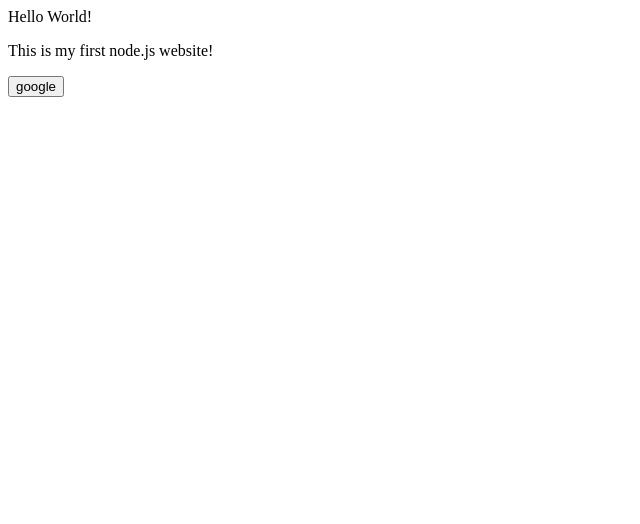
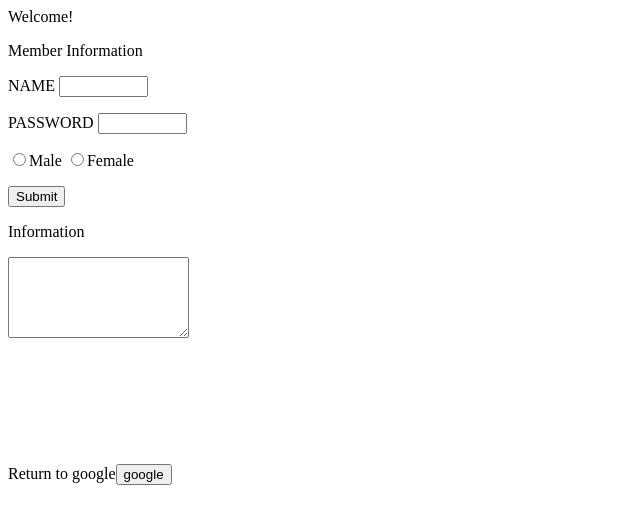
Before and after one commit to jenny00600/jenny_website, a plain HTML site: page Web/index.html in a window 1280 px wide. Shown: the whole page, without its empty margins (0-640 px from the left). Drawn offline with Linux system fonts and the light colour scheme.

Commit message:
HTML_website

```diff
--- a/Web/index.html
+++ b/Web/index.html
@@ -1,10 +1,48 @@
 <html>
 <head>
-<title>Hello World</title>
+<title>This is my first node.js website!</title>
 </head>
 <body>
-<p>Hello World!</p>
-<p>This is my first node.js website!</p>
-<input type ="button" onclick="javascript:location.href='http://www.google.com'" value="google"></input>
+<p>Welcome!</p>
+<p>Member Information</p>
+
+<form>
+NAME		<input type=text id="name" name=NAME value="" size=8 maxlength=20>
+</form>
+
+<form>
+PASSWORD	<input type=password id="PW" name=passwd value="" size=8 maxlength=10>
+</form>
+
+<form>
+<input type=radio name=SEX value=male>Male
+<input type=radio name=SEX value=female>Female
+</form>
+<!--
+<form action="1.php" method="get">
+<input type ="submit" value="Submit"></input>
+<p id="demo"></p>
+</form>
+-->
+<form>
+<input type =button onclick="myFunction()" value="Submit"></input>
+</form>
+
+<script>
+function myFunction() {
+    document.getElementById("data").value = document.getElementById("name").value + " / "
+										  + document.getElementById("PW").value;
+}
+</script>
+
+<p>Information </p>
+
+<textarea id="data" ROWS="5" COLS="20"></textarea>
+</br></br></br></br></br></br></br></br>
+
+<form>
+Return to google<input type =button onclick="javascript:location.href='http://www.google.com'" value="google"></input>
+</form>
+
 </body>
 </html>
```
Also changed, not shown: server.js (added, +31 -0 lines), 1.txt (added).
